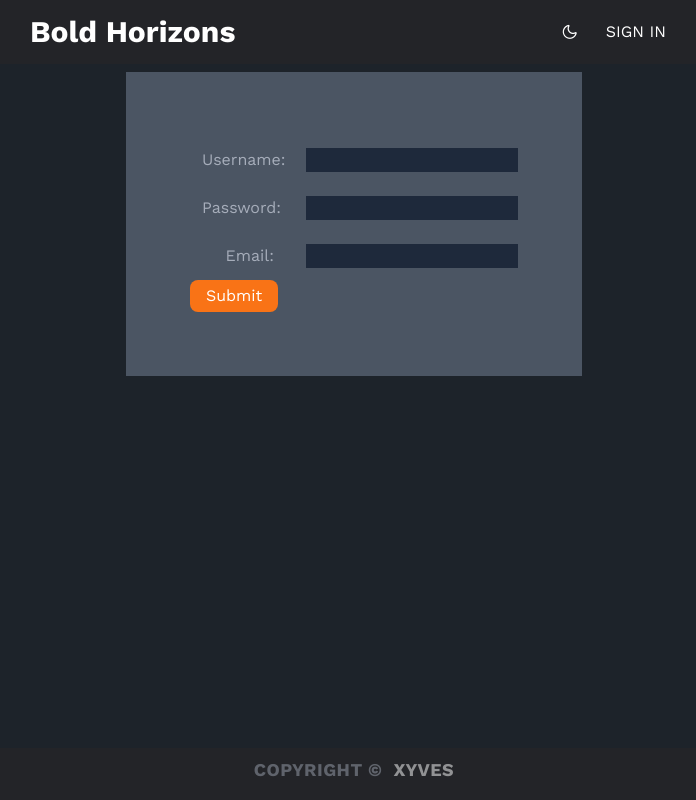
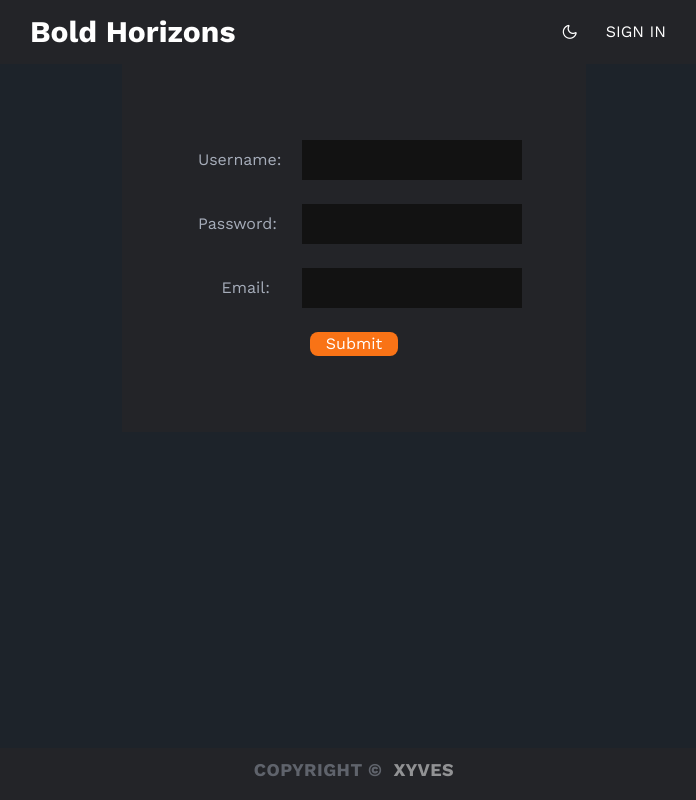
Before and after one commit to Xyves/Blog-api-frontend, a React (Vite) app: page /register in a window 1280 px wide. Shown: the whole page, without its empty margins (286-982 px from the left). Built offline with nearby package versions, Linux system fonts and the light colour scheme.

Commit message:
Make style changes in auth components

```diff
--- a/src/components/LoginModal.tsx
+++ b/src/components/LoginModal.tsx
@@ -7,17 +7,14 @@ export default function Login({ onClose }: any) {
   const { setNewUser } = useContext(UserContext);
 
   useEffect(() => {
-    // Function to detect click outside
     const handleClickOutside = (event: any) => {
       if (ref.current && !ref.current.contains(event.target)) {
         onClose();
       }
     };
 
-    // Attach the click event listener to the document
     document.addEventListener("mousedown", handleClickOutside);
 
-    // Cleanup the event listener on component unmount
     return () => {
       document.removeEventListener("mousedown", handleClickOutside);
     };
@@ -36,7 +33,7 @@ export default function Login({ onClose }: any) {
   };
   return (
     <div
-      className="modal-overlay fixed  inset-0 left-1/2 top-1/2 z-[1000] w-1/3 -translate-x-1/2  -translate-y-1/2  bg-[#232428]  backdrop-blur-md"
+      className="modal-overlay fixed  inset-0 left-1/2 top-1/2 z-[1000]  w-1/3  -translate-x-1/2  -translate-y-1/2  bg-[#232428] backdrop-blur-md"
       ref={ref}
     >
       <div className="top flex w-full items-center bg-[#1c1e1f] p-5 ">
@@ -44,11 +41,14 @@ export default function Login({ onClose }: any) {
         <button
           className="close-btn absolute right-[10px] top-[10px] ml-auto
             cursor-pointer border-none text-lg"
+          onClick={() => {
+            onClose();
+          }}
         >
           X
         </button>
       </div>
-      <div className="middle mt-8 px-5">
+      <div className="middle mt-8  px-5">
         <form onSubmit={handleSubmit} method="post" className="flex flex-col">
           <label htmlFor="" className="uppercase text-gray-50">
             Your username
@@ -61,13 +61,16 @@ export default function Login({ onClose }: any) {
           <p className="text-red  mb-7 flex text-orange-500">
             Forgot your password?
           </p>
-          <button type="submit" className="ml-auto text-gray-100">
+          <button
+            type="submit"
+            className="ml-auto bg-orange-500 px-4 py-2 text-gray-100 active:bg-orange-600"
+          >
             LOG IN
           </button>
         </form>
 
         <p className=" items-end text-gray-50">
-          Don't have an account?
+          Don't have an account? &nbsp;
           <span className="text-orange-600 underline">
             <Link to={"/register"} onClick={onClose}>
               Register now
--- a/src/pages/Login/Register.tsx
+++ b/src/pages/Login/Register.tsx
@@ -1,13 +1,13 @@
 import { HandleRegisterSubmit } from "@/api/Auth";
 export default function Register() {
   return (
-    <section className="flex h-80 flex-col items-center justify-center">
+    <section className="my-auto flex h-80 flex-col items-center rounded-sm">
       <form
         onSubmit={HandleRegisterSubmit}
         method="post"
-        className="bg-gray-600 p-16"
+        className="flex  flex-col items-center justify-center bg-[#232428] p-16"
       >
-        <div className="labelWrap">
+        <div className="labelWrap my-2">
           <label
             htmlFor="nickname"
             className="mr-5 inline-block  w-24 p-3 text-end "
@@ -19,12 +19,12 @@ export default function Register() {
             name="nickname"
             id="nickname"
             required
-            className="bg-slate-800"
+            className="bg-[#121212] py-2 pl-2 leading-6"
             pattern="^[a-z\d]{3,20}$"
             title="Nickname must only contain lowercase letters (a-z) and numbers (0-9), be 3-20 characters long, and have no spaces or special characters."
           />
         </div>
-        <div className="labelWrap">
+        <div className="labelWrap my-2">
           <label
             htmlFor="password"
             className="mr-5 inline-block w-24 p-3 text-end "
@@ -36,12 +36,12 @@ export default function Register() {
             name="password"
             id="password"
             required
-            className="bg-slate-800"
+            className="py-2 pl-2 leading-6  caret-[#121212]"
             pattern="^(?=.*[A-Z])(?=.*[a-z])(?=.*\d)(?=.*[@$!%*?&])[A-Za-z\d@$!%*?&]{6,15}$"
             title="Must contain at least one number and one uppercase and lowercase letter, and at least 6 or more characters"
           />
         </div>
-        <div className="labelWrap">
+        <div className="labelWrap my-2">
           <label
             htmlFor="email"
             className="mr-5 inline-block w-24 p-3 text-end"
@@ -53,12 +53,12 @@ export default function Register() {
             name="email"
             id="email"
             required
-            className="bg-slate-800"
+            className="py-2 pl-2 leading-6 caret-[#121212]"
           />
         </div>
         <button
           type="submit"
-          className="rounded-lg bg-orange-500 px-4 py-1 text-white"
+          className="my-3 rounded-lg bg-orange-500 px-4 text-white"
         >
           Submit
         </button>
```
